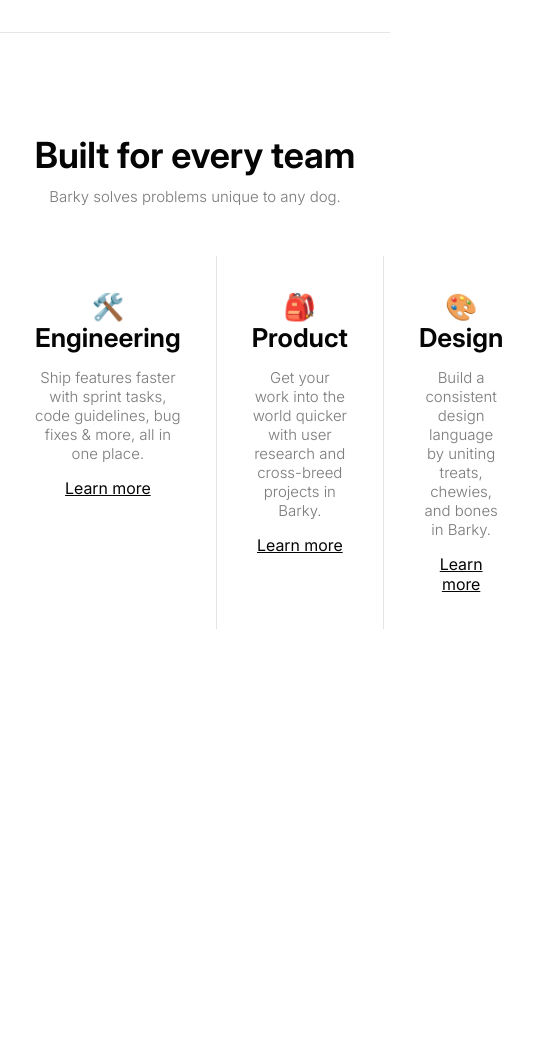
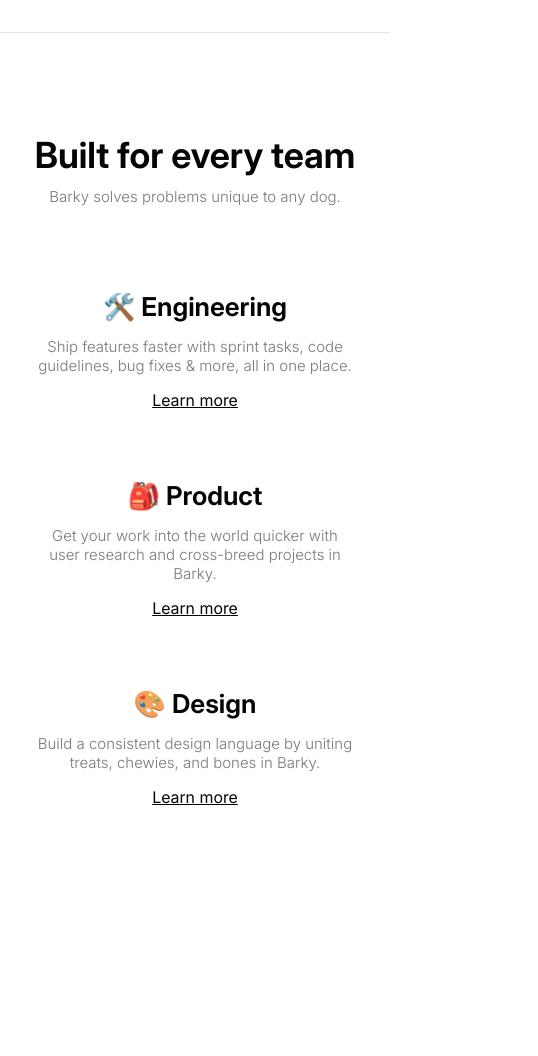
Before and after one commit to Becconor/Projekt-DDU1-, a plain HTML site: page Index.html in a window 390 px wide. Shown: the part 3606-4662 px from the top of the page, 538 px wide, since content can reach past the window. Drawn offline with Linux system fonts and the light colour scheme.

Commit message:
Uppdatering av femte delen
Lagt till @media

```diff
--- a/index.css
+++ b/index.css
@@ -344,6 +344,17 @@ a.link:hover {
     border-left: 1px solid #e5e5e5;
 }
 
+@media (max-width: 600px) {
+    #teams-container {
+        display: flex;
+        flex-direction: column;
+    }
+
+    .one {
+        border: none;
+    }
+}
+
 
 
 
```
